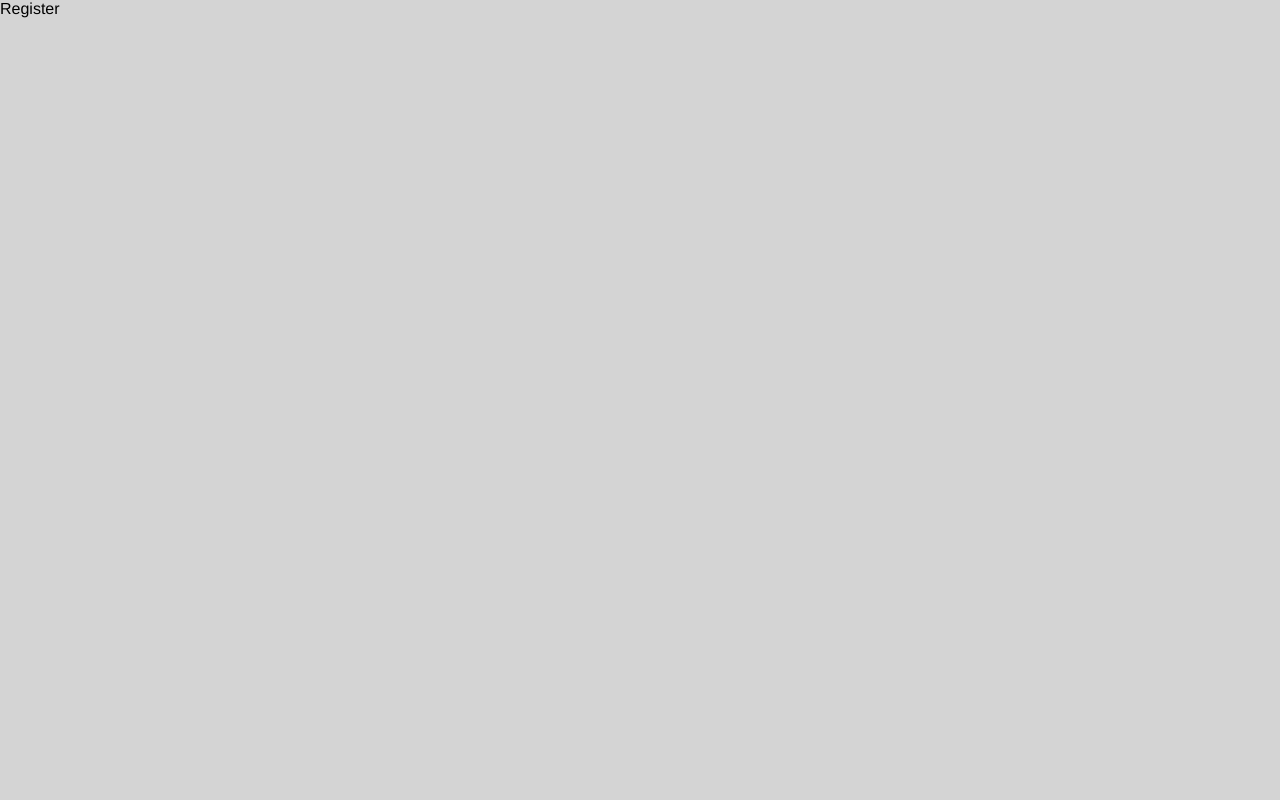
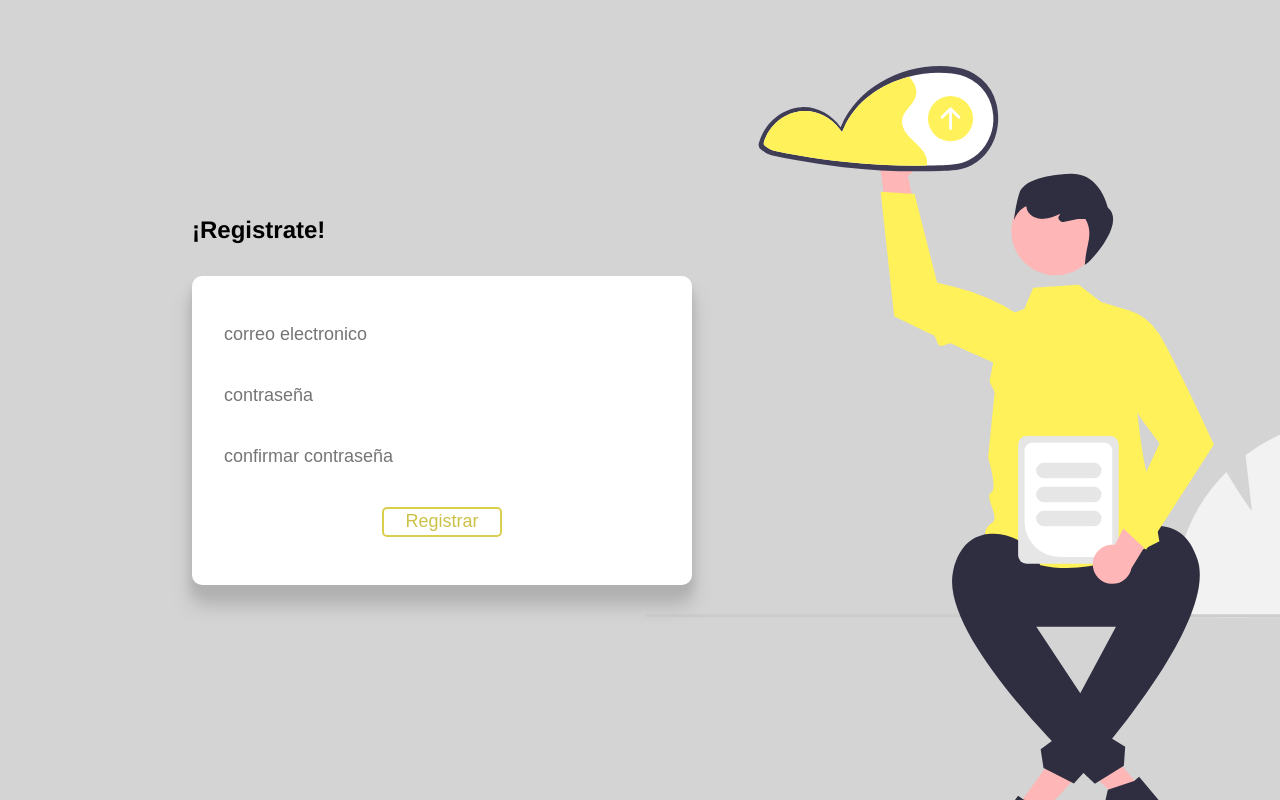
Before and after one commit to Alejandro-TrejoG/venta-audifonos-react, a React (Create React App) app: page /register in a window 1280 px wide. Built offline with nearby package versions, Linux system fonts and the light colour scheme.

Commit message:
Vista Registro creada

```diff
--- a/src/views/Login/Login.css
+++ b/src/views/Login/Login.css
@@ -34,7 +34,7 @@
   display: flex;
   flex-flow: column wrap;
   justify-content: space-around;
-  box-shadow: 0px 0px 10px rgb(177, 177, 177), 0px 0px 20px rgb(177, 177, 177);
+  box-shadow: 0px 0px 10px rgb(177, 177, 177), 0px 10px 20px rgb(177, 177, 177);
   z-index: 2;
 }
 
--- /dev/null
+++ b/src/views/Register/Register.css
@@ -0,0 +1,120 @@
+.register-content {
+  width: 100%;
+  height: 100%;
+  display: flex;
+  justify-content: center;
+  align-items: center;
+  overflow: hidden;
+}
+
+.register-content__middle {
+  width: 70%;
+  min-height: 300px;
+  margin: 0 auto;
+  display: flex;
+  flex-flow: column wrap;
+  justify-content: space-around;
+  position: relative;
+}
+
+.register-img {
+  width: 100%;
+  position: absolute;
+  top: -150px;
+  right: -40%;
+  animation: imgAnimation 4s infinite ease-in-out;
+}
+
+.register-form {
+  margin-top: 2rem;
+  flex-basis: 60%;
+  background-color: white;
+  box-shadow: 0px 10px 10px rgb(177, 177, 177), 0px 20px 20px rgb(177, 177, 177);
+  display: flex;
+  flex-flow: column wrap;
+  justify-content: space-around;
+  padding: 1rem 1rem;
+  border-radius: 10px;
+  z-index: 2;
+}
+
+.register-form input {
+  width: 100%;
+  margin-top: 1.5rem;
+  border: none;
+  padding: 0.5rem 1rem;
+  outline: none;
+  font-size: 15px;
+}
+
+.register-form input:focus {
+  border-bottom: 1px solid gray;
+  transition: all 0.3s;
+}
+
+.register-button {
+  width: 120px;
+  height: 30px;
+  margin: 2rem auto;
+  color: #ccc147;
+  border: 2px solid #dace4d;
+  border-radius: 5px;
+  background-color: transparent;
+  transition: all 0.3s ease-in-out;
+  font-size: 18px;
+}
+
+.register-button:hover {
+  cursor: pointer;
+  color: black;
+  background-color: #fff159;
+  border: 1px solid #ccc147;
+  transform: scale(1.05);
+}
+
+.register-button:active {
+  transition: all 0.2s ease-out;
+  transform: scale(0.98);
+}
+
+/*MEDIA QUERIES*/
+
+@media (min-width: 768px) {
+  .register-form {
+    width: 70%;
+  }
+}
+@media (min-width: 1024px) {
+  .register-form input {
+    font-size: 18px;
+  }
+  .register-img {
+    width: 800px;
+    position: absolute;
+    top: -150px;
+    right: -40%;
+  }
+  .register-form {
+    width: 500px;
+  }
+}
+
+@media (min-width: 1440px) {
+  .register-content__middle {
+    width: 50%;
+  }
+}
+
+/*ANIMATIONS*/
+
+@keyframes imgAnimation {
+  0% {
+    top: -150px;
+  }
+  50% {
+    top: -130px;
+  }
+  100% {
+    top: -150px;
+  }
+}
--- a/src/views/Register/index.jsx
+++ b/src/views/Register/index.jsx
@@ -1,8 +1,21 @@
 import React from 'react'
+import "./Register.css"
+import regImg from "../../images/undraw_uploading_re_okvh.svg"
 
 const Register = () => {
     return (
-        <div>Register</div>
+        <div className='register-content'>
+            <div className='register-content__middle'>
+                <img src={regImg} alt="Register" className='register-img' />
+                <h2 className='register-title'>¡Registrate!</h2>
+                <form action="" className='register-form'>
+                    <input type="email" className='register-form__email' placeholder='correo electronico' />
+                    <input type="text" className='register-form__pwd' placeholder='contraseña' />
+                    <input type="text" className='register-form__pwd-confirm' placeholder='confirmar contraseña' />
+                    <button type='button' className='register-button'>Registrar</button>
+                </form>
+            </div>
+        </div>
     )
 }
 
```
Also changed, not shown: src/images/undraw_uploading_re_okvh.svg (added).
